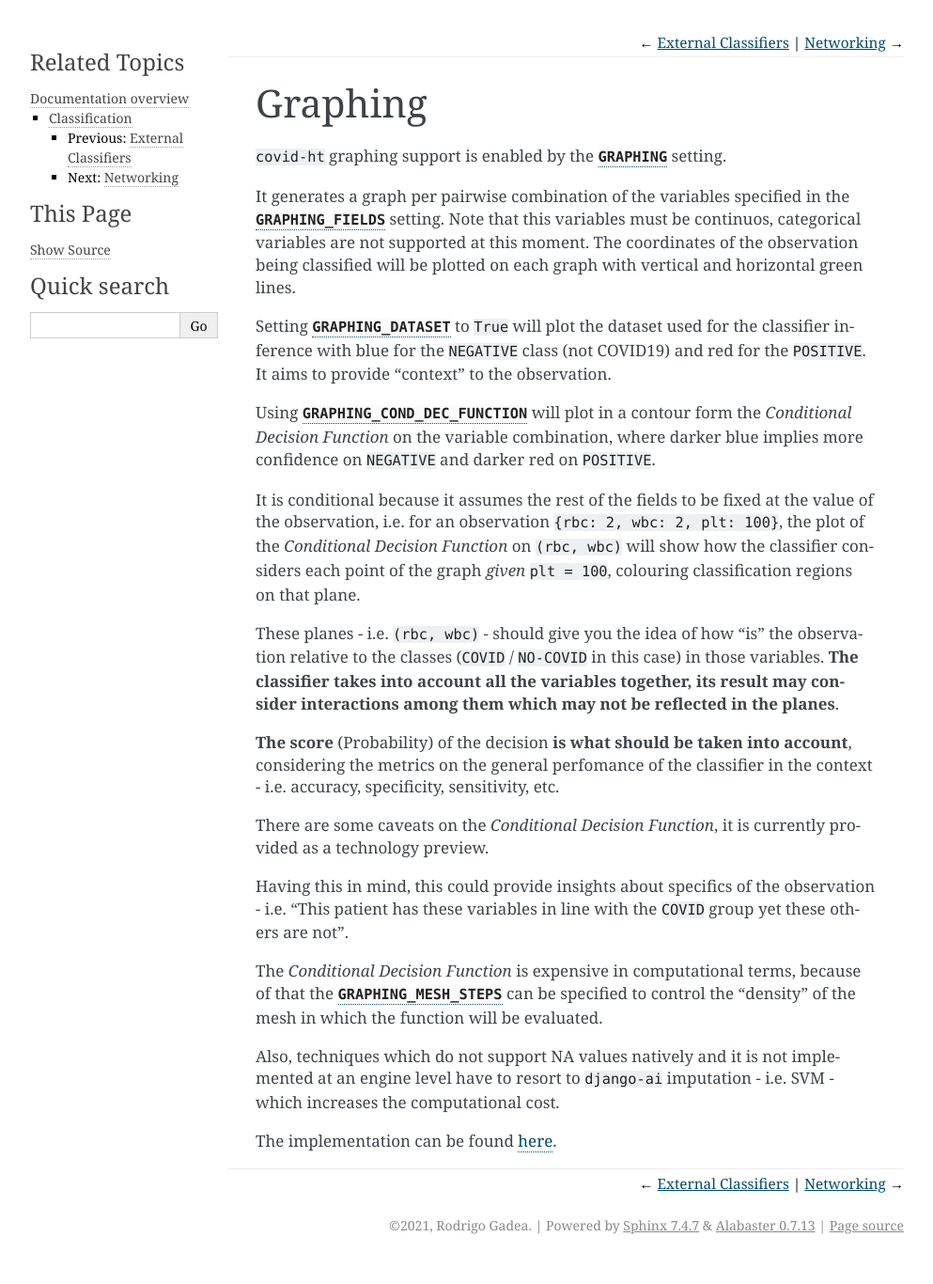
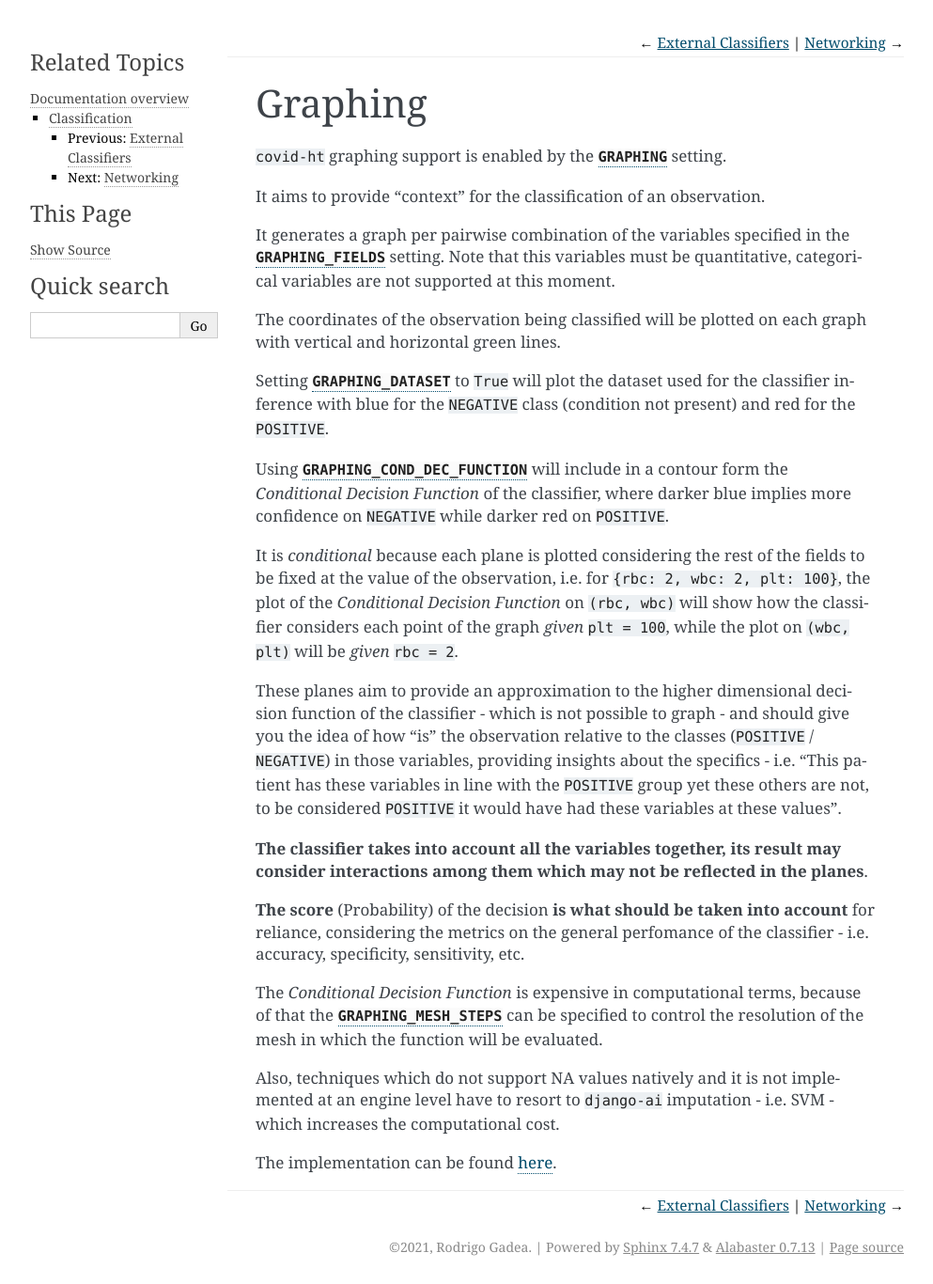
Before and after one commit to math-a3k/covid-ht, a Sphinx documentation site: the page built from docs/classification/graphing.rst, in a window 1280 px wide. Shown: the whole page at 94% size, without its empty margins (148-1141 px from the left). Built offline with Sphinx 7.4.7, drawn with Linux system fonts in a browser that asks for light colours; before the commit the page ends 1343 px from its top, so only the background shows below that.

Commit message:
Documentation Update (Graphing)

```diff
--- a/docs/classification/graphing.rst
+++ b/docs/classification/graphing.rst
@@ -6,23 +6,25 @@ Graphing
 
 ``covid-ht`` graphing support is enabled by the :setting:`GRAPHING` setting.
 
-It generates a graph per pairwise combination of the variables specified in the :setting:`GRAPHING_FIELDS` setting. Note that this variables must be continuos, categorical variables are not supported at this moment. The coordinates of the observation being classified will be plotted on each graph with vertical and horizontal green lines.
+It aims to provide "context" for the classification of an observation.
 
-Setting :setting:`GRAPHING_DATASET` to ``True`` will plot the dataset used for the classifier inference with blue for the ``NEGATIVE`` class (not COVID19) and red for the ``POSITIVE``. It aims to provide "context" to the observation.
+It generates a graph per pairwise combination of the variables specified in the :setting:`GRAPHING_FIELDS` setting. Note that this variables must be quantitative, categorical variables are not supported at this moment.
 
-Using :setting:`GRAPHING_COND_DEC_FUNCTION` will plot in a contour form the *Conditional Decision Function* on the variable combination, where darker blue implies more confidence on ``NEGATIVE`` and darker red on ``POSITIVE``.
+The coordinates of the observation being classified will be plotted on each graph with vertical and horizontal green lines.
 
-It is conditional because it assumes the rest of the fields to be fixed at the value of the observation, i.e. for an observation ``{rbc: 2, wbc: 2, plt: 100}``, the plot of the *Conditional Decision Function* on ``(rbc, wbc)`` will show how the classifier considers each point of the graph *given* ``plt = 100``, colouring classification regions on that plane.
+Setting :setting:`GRAPHING_DATASET` to ``True`` will plot the dataset used for the classifier inference with blue for the ``NEGATIVE`` class (condition not present) and red for the ``POSITIVE``.
 
-These planes - i.e. ``(rbc, wbc)`` - should give you the idea of how "is" the observation relative to the classes (``COVID`` / ``NO-COVID`` in this case) in those variables. **The classifier takes into account all the variables together, its result may consider interactions among them which may not be reflected in the planes**.
+Using :setting:`GRAPHING_COND_DEC_FUNCTION` will include in a contour form the *Conditional Decision Function* of the classifier, where darker blue implies more confidence on ``NEGATIVE`` while darker red on ``POSITIVE``.
 
-**The score** (Probability) of the decision **is what should be taken into account**, considering the metrics on the general perfomance of the classifier in the context - i.e. accuracy, specificity, sensitivity, etc.
+It is *conditional* because each plane is plotted considering the rest of the fields to be fixed at the value of the observation, i.e. for ``{rbc: 2, wbc: 2, plt: 100}``, the plot of the *Conditional Decision Function* on ``(rbc, wbc)`` will show how the classifier considers each point of the graph *given* ``plt = 100``, while the plot on ``(wbc, plt)`` will be *given* ``rbc = 2``.
 
-There are some caveats on the *Conditional Decision Function*, it is currently provided as a technology preview.
+These planes aim to provide an approximation to the higher dimensional decision function of the classifier - which is not possible to graph - and should give you the idea of how "is" the observation relative to the classes (``POSITIVE`` / ``NEGATIVE``) in those variables, providing insights about the specifics - i.e. "This patient has these variables in line with the ``POSITIVE`` group yet these others are not, to be considered ``POSITIVE`` it would have had these variables at these values".
 
-Having this in mind, this could provide insights about specifics of the observation - i.e. "This patient has these variables in line with the ``COVID`` group yet these others are not".
+**The classifier takes into account all the variables together, its result may consider interactions among them which may not be reflected in the planes**.
 
-The *Conditional Decision Function* is expensive in computational terms, because of that the :setting:`GRAPHING_MESH_STEPS` can be specified to control the "density" of the mesh in which the function will be evaluated.
+**The score** (Probability) of the decision **is what should be taken into account** for reliance, considering the metrics on the general perfomance of the classifier - i.e. accuracy, specificity, sensitivity, etc.
+
+The *Conditional Decision Function* is expensive in computational terms, because of that the :setting:`GRAPHING_MESH_STEPS` can be specified to control the resolution of the mesh in which the function will be evaluated.
 
 Also, techniques which do not support NA values natively and it is not implemented at an engine level have to resort to ``django-ai`` imputation - i.e. SVM - which increases the computational cost.
 
```
